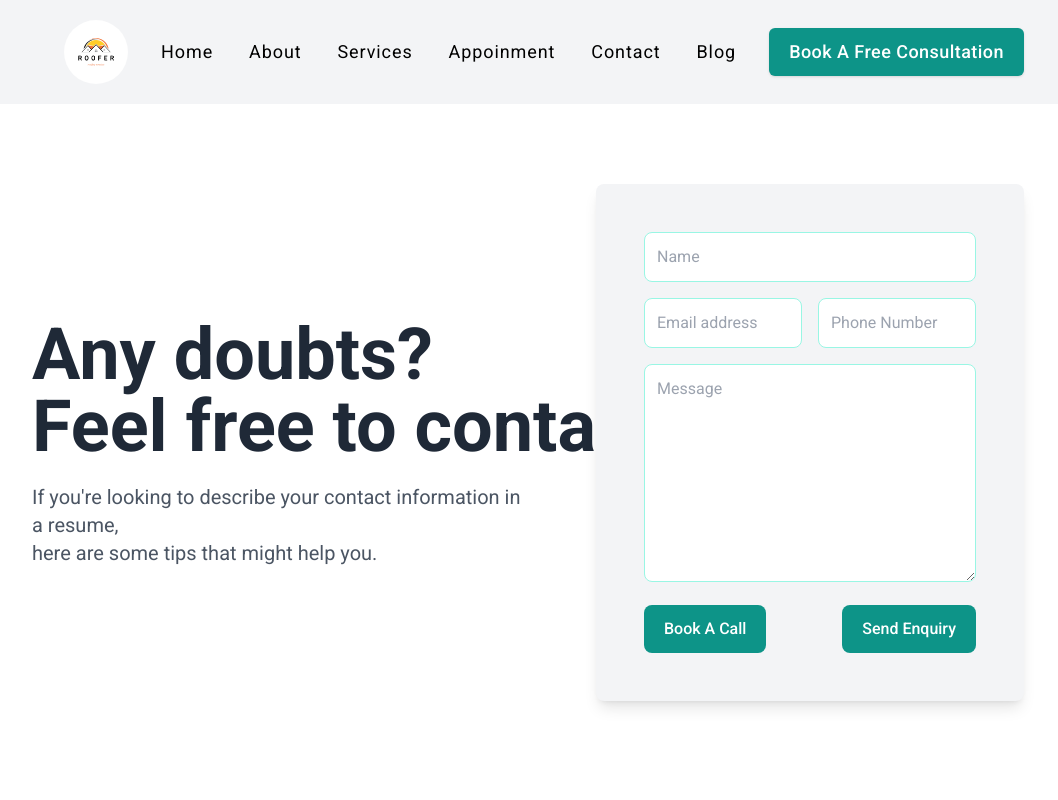
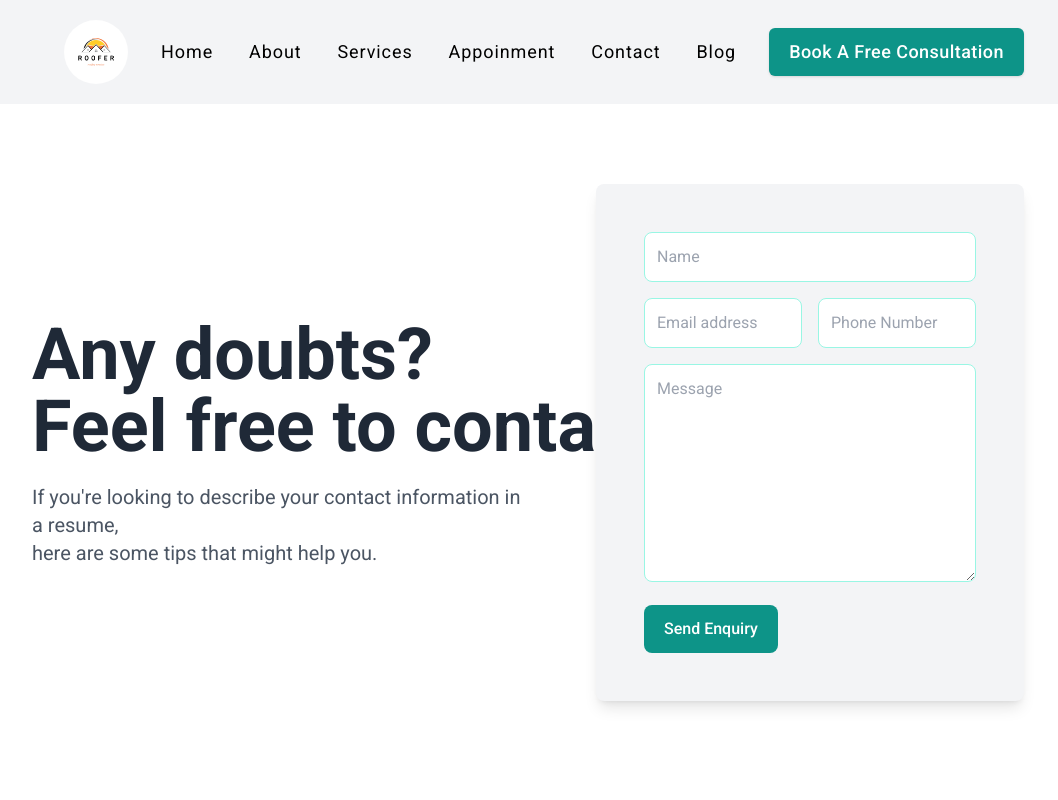
Before and after one commit to TanvirAlHasib/roofing_frontend, a React (Vite) app: page /contact in a window 1280 px wide. Shown: the top 800 px of the page, without its empty margins (96-1154 px from the left). Built offline with nearby package versions, Linux system fonts and the light colour scheme; no server answers; grey boxes are pictures that could not be loaded.

Commit message:
add: form's work is done of contact page

```diff
--- a/package.json
+++ b/package.json
@@ -18,6 +18,7 @@
     "leaflet": "^1.9.4",
     "react": "^18.3.1",
     "react-dom": "^18.3.1",
+    "react-hot-toast": "^2.4.1",
     "react-leaflet": "^4.2.1",
     "react-router-dom": "^6.22.3"
   },
--- a/src/components/contact/Form.jsx
+++ b/src/components/contact/Form.jsx
@@ -1,10 +1,130 @@
 // import React from 'react'
 
+import axios from "axios"
+import { useState } from "react"
+import toast, { Toaster } from 'react-hot-toast';
+
 export default function Form() {
+
+    const [formData, setFromData] = useState(
+        {
+            name: "",
+            phone: "",
+            email: "",
+            message: "",
+        }
+    )
+
+    // creating function for getting the value of user's input
+    const onChangeHandler = (e) => {
+
+        setFromData(prev => (
+            // modifying object
+            {
+                // keeping previous value by spread oparetor
+                ...prev,
+                // getting the name value by e.target.name and searching in object to get same name to store the user's input value
+                [e.target.name]: e.target.value
+            }
+        ))
+
+    }
+
+    // console.log(formData);
+
+    // the function will send the data to the database by onSubmit method
+    const sendDataToDatabase = (e) => {
+
+        e.preventDefault();
+
+        // using axios to submit data
+        axios.post(`${import.meta.env.VITE_APP_API_URL}/api/contacts`,
+
+            {
+                // this data format is espesific for strapi post method, according to their docs. evrything is same we just have to wrap our data to a data object. that's it.
+                data: {
+                name: formData.name,
+                email: formData.email,
+                phone: formData.phone,
+                message: formData.message,
+
+            }},
+            {
+
+            headers: {
+                // telling them which will use to sumbit data and that is json
+                'Content-Type': 'application/json',
+                Authorization: `bearer ${import.meta.env.VITE_APP_API_TOKEN}`
+            },
+
+
+        }
+
+        ).then((response) => {
+
+            if (response.status === 200) {
+
+                // making the input field empty after submitting the data
+                setFromData(
+                    {
+                        name: "",
+                        phone: "",
+                        email: "",
+                        message: "",
+                    }
+                )
+
+                toast.success("Successfully submitted!");
+
+                // console.log(response);
+
+            }
+
+        }).catch((error) => {
+
+            console.log(error);
+
+            toast.error("Something went wrong ☹");
+
+        })
+
+    }
+
 
   return (
 
     <>
+
+        {/* toaster component start here */}
+
+        <Toaster
+            position="top-center"
+            reverseOrder={false}
+            gutter={8}
+            containerClassName=""
+            containerStyle={{}}
+            toastOptions={{
+                // Define default options
+                className: '',
+                duration: 5000,
+                style: {
+                background: '#363636',
+                color: '#fff',
+                },
+
+                // Default options for specific types
+                success: {
+                duration: 3000,
+                theme: {
+                    primary: 'green',
+                    secondary: 'black',
+                },
+                },
+            }}
+        />
+
+        {/* toaster component end here */}
+
         {/*
             Heads up! 👋
 
@@ -16,7 +136,8 @@ export default function Form() {
             <div className="px-4 sm:px-6 lg:px-8">
 
                 <div className="rounded-lg bg-gray-100 p-8 shadow-lg lg:col-span-3 lg:p-12">
-                    <form action="#" className="space-y-4">
+                {/* calling the sendDataToDatabase function in onSubmit method to submit data to the database */}
+                    <form action="#" onSubmit={sendDataToDatabase} className="space-y-4">
                         <div>
                             <label className="sr-only" htmlFor="name">Name</label>
                             <input
@@ -24,6 +145,11 @@ export default function Form() {
                             placeholder="Name"
                             type="text"
                             id="name"
+                            name="name"
+                            // showing the same value that user inputting in the input field as default
+                            value={formData.name}
+                            // using onChange method to run the function
+                            onChange={onChangeHandler}
                             />
                         </div>
 
@@ -35,6 +161,11 @@ export default function Form() {
                                 placeholder="Email address"
                                 type="email"
                                 id="email"
+                                name="email"
+                                // showing the same value that user inputting in the input field as default
+                                value={formData.email}
+                                // using onChange method to run the function
+                                onChange={onChangeHandler}
                             />
                             </div>
 
@@ -45,6 +176,11 @@ export default function Form() {
                                 placeholder="Phone Number"
                                 type="tel"
                                 id="phone"
+                                name="phone"
+                                // showing the same value that user inputting in the input field as default
+                                value={formData.phone}
+                                // using onChange method to run the function
+                                onChange={onChangeHandler}
                             />
                             </div>
                         </div>
@@ -57,16 +193,15 @@ export default function Form() {
                                 placeholder="Message"
                                 rows="8"
                                 id="message"
+                                name="message"
+                                // showing the same value that user inputting in the input field as default
+                                value={formData.message}
+                                // using onChange method to run the function
+                                onChange={onChangeHandler}
                             ></textarea>
                         </div>
 
-                        <div className="mt-4 flex justify-between">
-                            <button
-                            className="inline-block w-full rounded-lg bg-teal-600 hover:bg-teal-800 px-5 py-3 font-medium text-white sm:w-auto"
-                            >
-                            Book A Call
-                            </button>
-
+                        <div className="mt-4">
                             <button
                                 type="submit"
                                 className="inline-block w-full rounded-lg bg-teal-600 hover:bg-teal-800 px-5 py-3 font-medium text-white sm:w-auto"
--- a/src/hook/useFetch.jsx
+++ b/src/hook/useFetch.jsx
@@ -19,7 +19,7 @@ export default function useFetch(url) {
                     },
                 })
 
-                console.log(res.data.data);
+                // console.log(res.data.data);
                 setData(res.data.data)
 
             } catch (error) {
--- a/src/pages/Contact.jsx
+++ b/src/pages/Contact.jsx
@@ -40,7 +40,7 @@ export default function Contact() {
                     />
                     <Marker position={[52.22, 4.53]}>
                         <Popup>
-                        Roofer company headquater 🏢
+                            Roofer company headquater 🏢
                         </Popup>
                     </Marker>
                 </MapContainer>
```
Also changed, not shown: 1 other file (tests, documents, lock files or other folders). Lines whose indentation alone changed are shown as unchanged.
